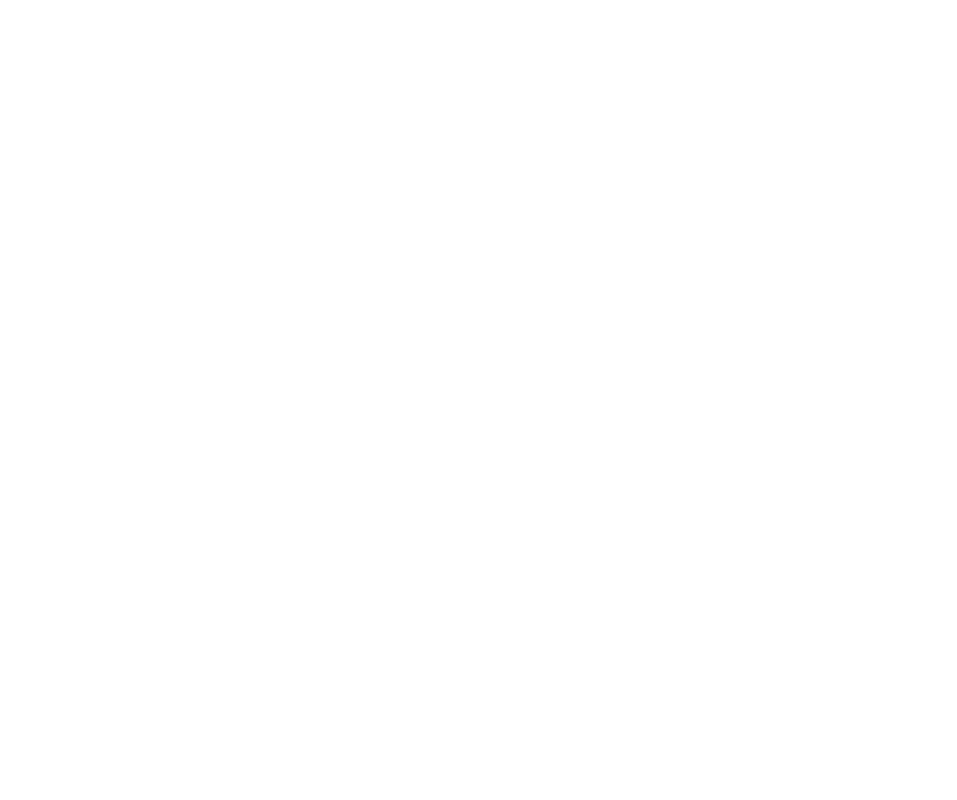
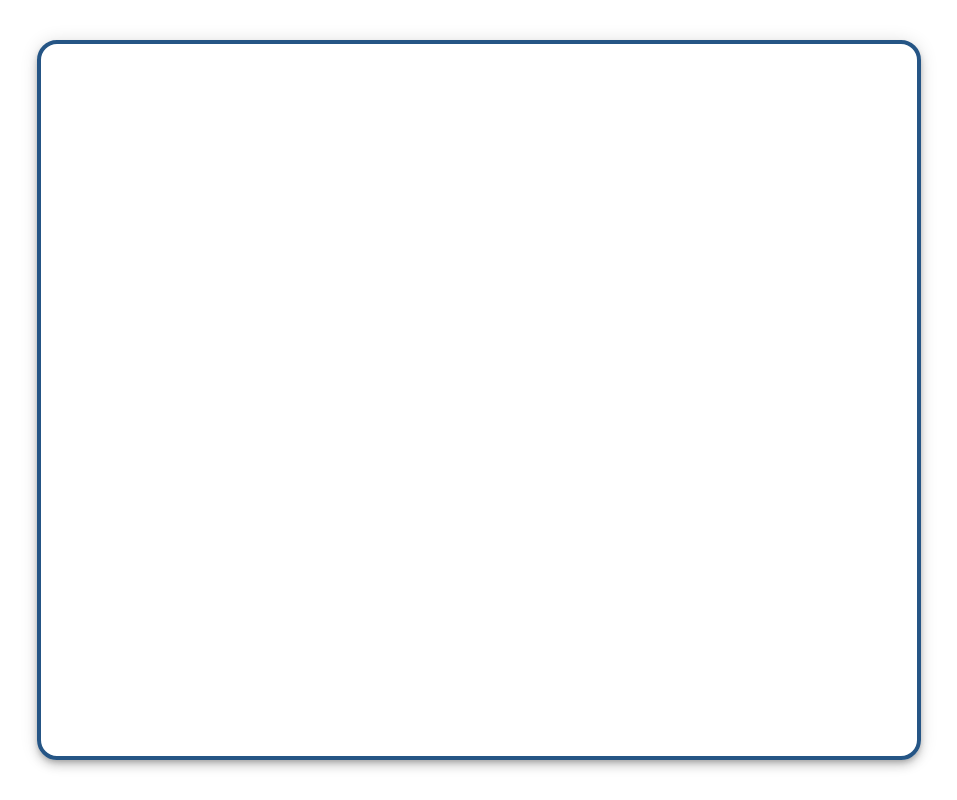
Before and after one commit to anusontarangkul/calculator, a React (Create React App) app: page / in a window 1280 px wide. Shown: the whole page, without its empty margins (161-1118 px from the left). Built offline with nearby package versions, Linux system fonts and the light colour scheme.

Commit message:
add container component

```diff
--- a/package.json
+++ b/package.json
@@ -3,6 +3,9 @@
   "version": "0.1.0",
   "private": true,
   "dependencies": {
+    "@emotion/react": "^11.5.0",
+    "@emotion/styled": "^11.3.0",
+    "@mui/material": "^5.0.6",
     "@testing-library/jest-dom": "^5.11.4",
     "@testing-library/react": "^11.1.0",
     "@testing-library/user-event": "^12.1.10",
--- a/src/App.js
+++ b/src/App.js
@@ -1,9 +1,10 @@
-
+// Component imports
+import CalculatorContainer from './components/CalculatorContainer/CalculatorContainer';
 
 function App() {
   return (
     <div className="App">
-
+      <CalculatorContainer />
     </div>
   );
 }
--- /dev/null
+++ b/src/components/CalculatorContainer/CalculatorContainer.jsx
@@ -0,0 +1,20 @@
+import React from 'react';
+import './CalculatorContainer.scss';
+import Container from '@mui/material/Container';
+
+const CalculatorContainer = () => {
+  return (
+    <Container
+      sx={{
+        height: '90vh',
+        width: '70%',
+        marginTop: 5,
+        borderRadius: 5,
+        border: '4px solid #255585',
+        boxShadow: 6,
+      }}
+    ></Container>
+  );
+};
+
+export default CalculatorContainer;
--- /dev/null
+++ b/src/components/CalculatorContainer/CalculatorContainer.scss
@@ -0,0 +1,3 @@
+.calculator-container {
+  background-color: blue;
+}
```
Also changed, not shown: src/components/ButtonCalc/ButtonCalc.jsx (added), src/components/Clear/Clear.jsx (added), src/components/Display/Display.jsx (added), src/components/Equal/Equal.jsx (added), 1 other file (tests, documents, lock files or other folders).
